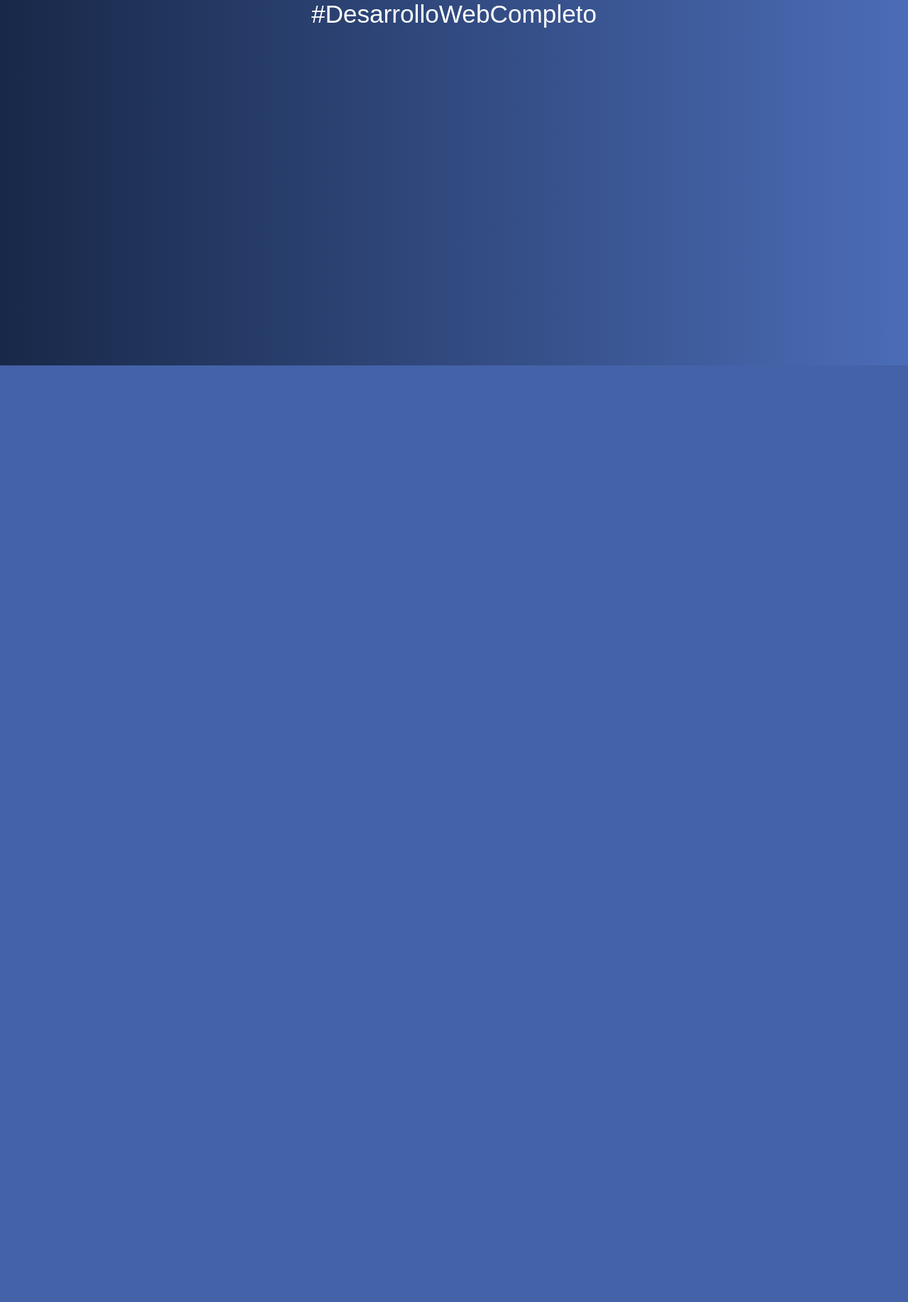
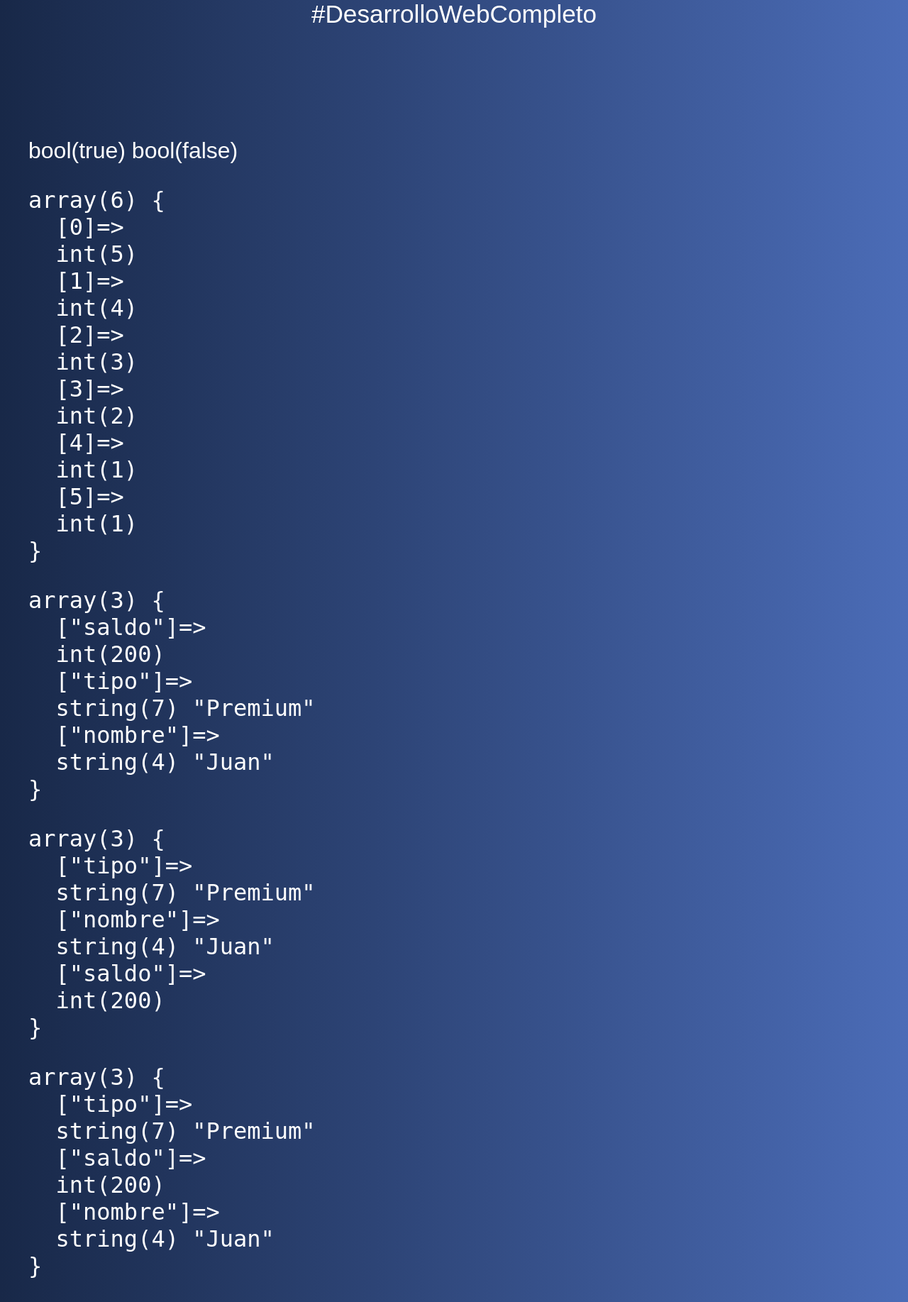
Before and after one commit to Moises-H29/php-project, a PHP site: page /11-funciones-arrays.php in a window 1280 px wide. Shown: the part 285-2120 px from the top of the page at 71% size. Before the commit the page ends 800 px from the top, so only its background shows below. Run offline with PHP 8.4, Linux system fonts and the light colour scheme.

Commit message:
Metodos de arrays en PHP

```diff
--- a/11-funciones-arrays.php
+++ b/11-funciones-arrays.php
@@ -1,7 +1,43 @@
 <?php include 'includes/header.php';
 
+// in_array - Buscar elementos en un arreglo
+$carrito = ["Tablet", "Computadora", "Television"];
 
+var_dump( in_array("Tablet", $carrito) );
+var_dump( in_array("Audifonos", $carrito) );
 
+// Ordenar elementos de un arreglo
+$numeros = array(1,3,4,5,2,1);
+sort($numeros);  // de menor a mayor (creciente)
+rsort($numeros); // de mayor a menor (decreciente)
 
+echo "<pre>";
+var_dump($numeros);
+echo "</pre>";
+
+// Ordenar arreglo asociativo
+$cliente = array(
+    'saldo' => 200,
+    'tipo' => 'Premium',
+    'nombre' => 'Juan'
+);
+
+echo "<pre>";
+var_dump($cliente);
+echo "</pre>";
+
+asort($cliente);  // Ordena por valor (no por clave), primero numeros y luego letras
+arsort($cliente);  // Ordena por valor (no por clave) en orden decreciente y primero letras y luego numeros
+
+echo "<pre>";
+var_dump($cliente);
+echo "</pre>";
+
+ksort($cliente);  // Ordena por clave o llave
+krsort($cliente);  // Ordena por clave o llave en orden decreciente, de la Z a la A
+
+echo "<pre>";
+var_dump($cliente);
+echo "</pre>";
 
 include 'includes/footer.php';
```
